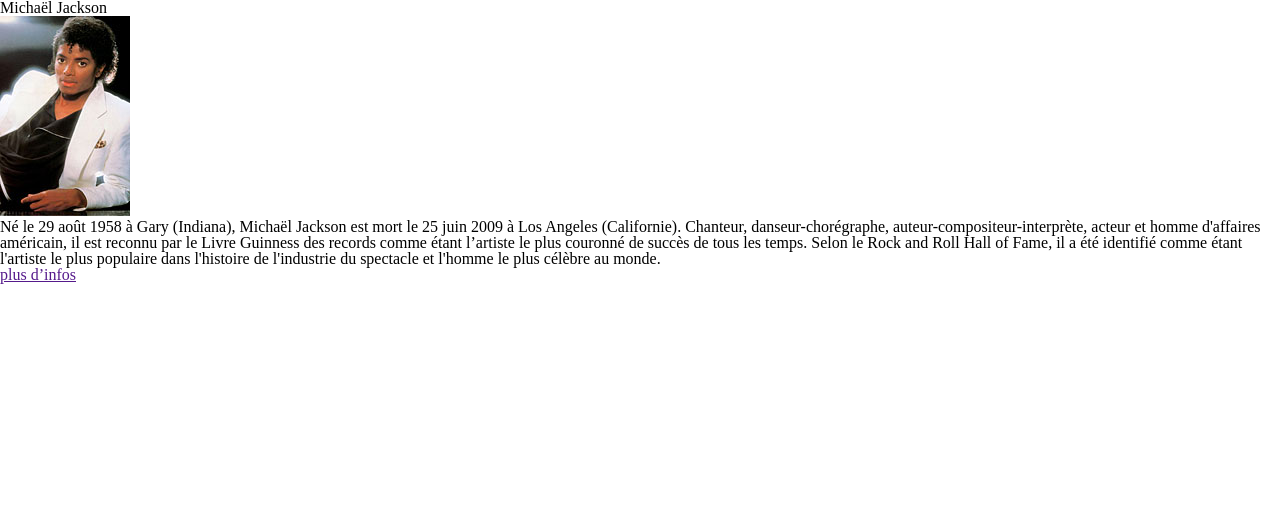
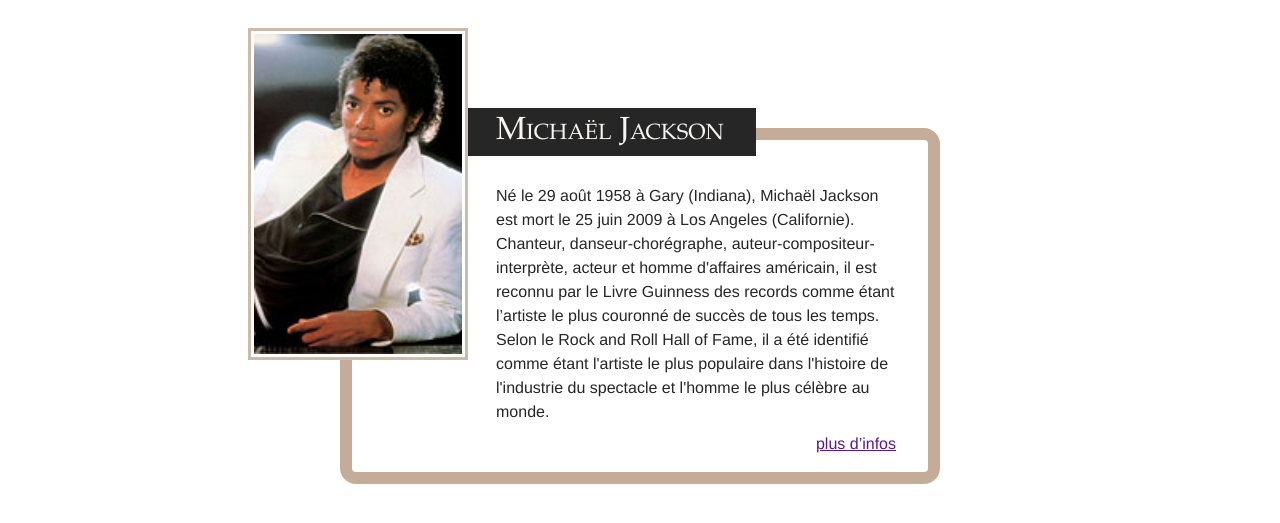
Before and after one commit to hepl-cpw/css-popking, a plain HTML site: page index.html in a window 1280 px wide. Drawn offline with Linux system fonts and the light colour scheme.

Commit message:
Add completed code

```diff
--- a/css/styles.css
+++ b/css/styles.css
@@ -48,3 +48,47 @@ blockquote, q {
 }
 
 /******************************************************/
+
+body{
+  font: 16px/1.5 Helvetica, Arial, sans-serif; /*12px*/
+  width: 36em; /* 35em */
+  margin: 8em auto 0;
+  border: 0.8em solid rgba(157,118,85,.60);
+  -webkit-border-radius: 1em;
+  -moz-border-radius: 1em;
+  border-radius: 1em;
+}
+h1{
+  font-size: 2em;
+  font-family: Palatino, "Palatino Linotype", "Palatino LT STD", "Book Antiqua", Georgia, serif; /* http://cssfontstack.com/ */
+  background: #262626;
+  color: #F6F5F3;
+  font-variant:small-caps;
+  position: relative;
+  left: 3.5em; /* 3.5*20=70px */
+  top: -1em ;
+  display: inline-block;
+  padding: 0 1em; /* 0 0.5em; */
+}
+img{
+  display: block;
+  width: 13em;
+  height: 20em;
+  border: 0.2em solid rgba(157,118,85,.50);
+  padding:0.2em;
+  position: relative;
+  left: -6.5em;
+  top: -10em;
+  background-color: white;
+}
+p{
+  color: #262626;
+  margin-top: -21em;
+  margin-left: 7em; /* 70px=7em */
+  padding-left: 2em;
+  margin-right: 2em;
+}
+p.more{
+  margin: 0.5em 2em 1em;
+  text-align: right;
+}
```
